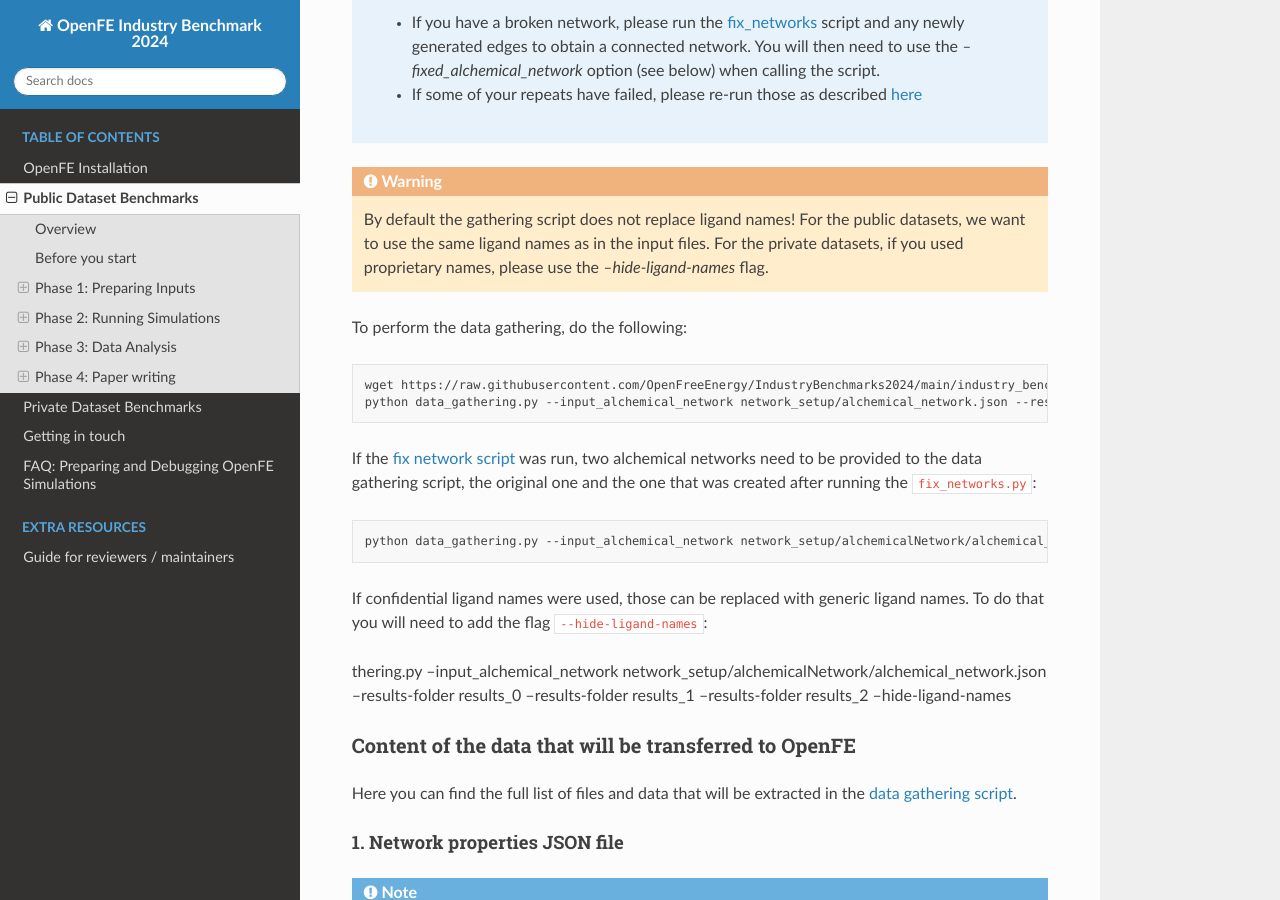
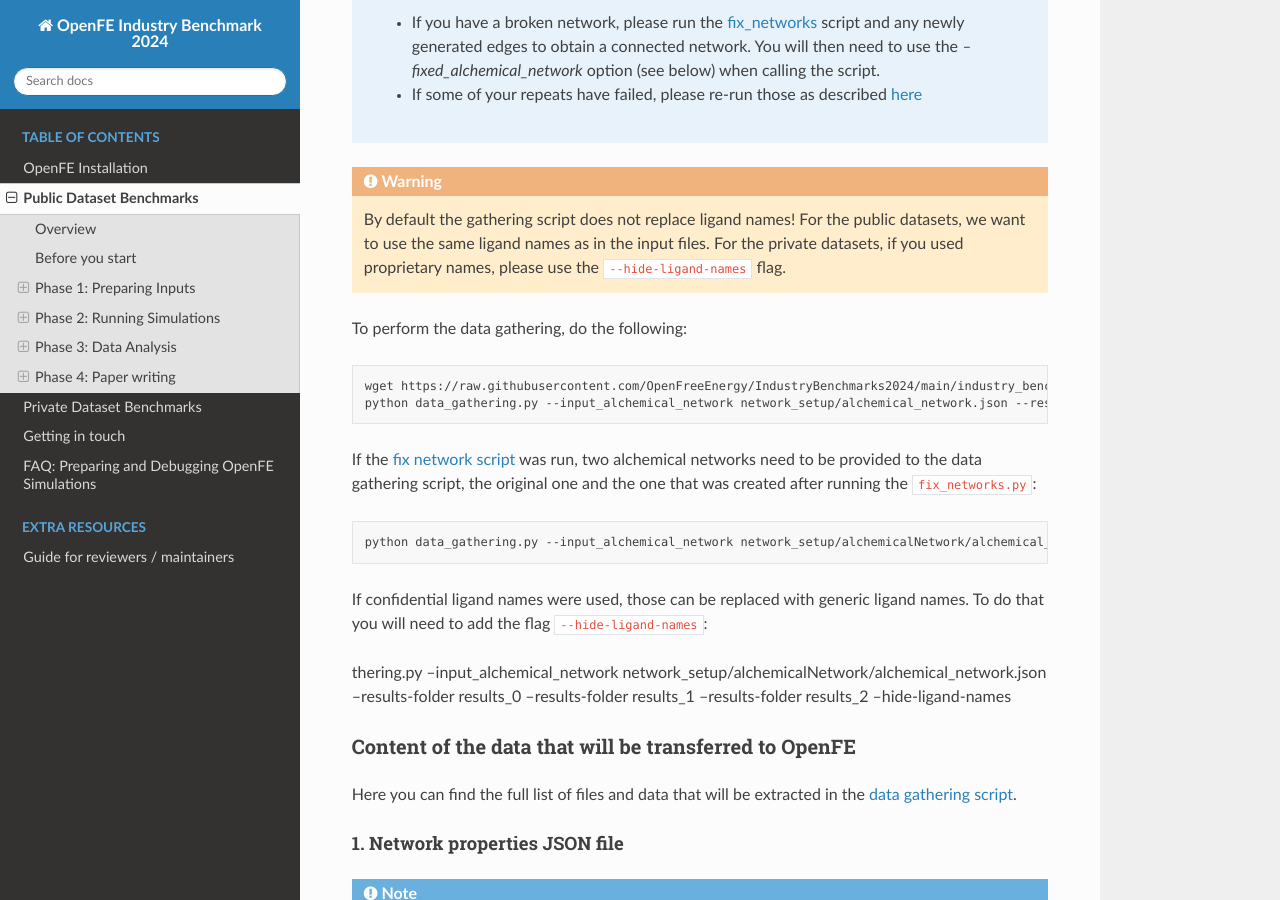
Before and after one commit to OpenFreeEnergy/IndustryBenchmarks2024, a Sphinx documentation site: the page built from docs/source/public/overview.rst, in a window 1280 px wide and 900 px high, scrolled down 11898 px. Built offline with Sphinx 7.4.7 and the Read the Docs theme 3.1.0, drawn with Linux system fonts in a browser that asks for light colours.

```diff
--- a/docs/source/public/overview.rst
+++ b/docs/source/public/overview.rst
@@ -523,7 +523,7 @@ Gathering of results
 .. warning::
   By default the gathering script does not replace ligand names!
   For the public datasets, we want to use the same ligand names as in the input files.
-  For the private datasets, if you used proprietary names, please use the `--hide-ligand-names` flag.
+  For the private datasets, if you used proprietary names, please use the ``--hide-ligand-names`` flag.
 
 
 To perform the data gathering, do the following:
```
